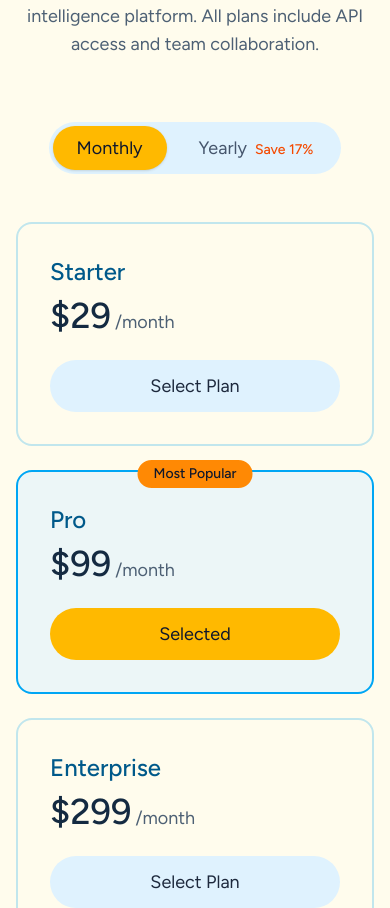
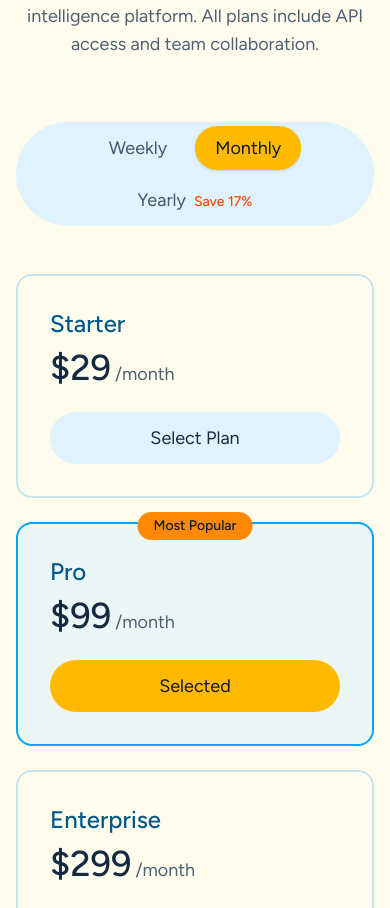
Before and after one commit to From-Vibes-to-Pull-Requests/auralink-landing-page, a Next.js app: page / in a window 390 px wide. Shown: the part 5000-5908 px from the top of the page. Built offline with nearby package versions, Linux system fonts and the light colour scheme.

Commit message:
Add Weekly billing option to Choose Your Plan (#15)
Introduce a third billing cycle alongside Monthly and Yearly, with weekly prices on plan cards and period labels.

Co-authored-by: T_Resmy <t_resmy@users.noreply.github.com>
Co-authored-by: John Ngo <jngo@users.noreply.github.com>

```diff
--- a/components/PricingSection.tsx
+++ b/components/PricingSection.tsx
@@ -14,10 +14,13 @@ interface PricingFeature {
   included: PlanLevel | "all"
 }
 
+type BillingCycle = "weekly" | "monthly" | "yearly"
+
 interface PricingPlan {
   name: string
   level: PlanLevel
   price: {
+    weekly: number
     monthly: number
     yearly: number
   }
@@ -44,18 +47,18 @@ const features: PricingFeature[] = [
 const plans: PricingPlan[] = [
   {
     name: "Starter",
-    price: { monthly: 29, yearly: 290 },
+    price: { weekly: 7, monthly: 29, yearly: 290 },
     level: "starter",
   },
   {
     name: "Pro",
-    price: { monthly: 99, yearly: 990 },
+    price: { weekly: 25, monthly: 99, yearly: 990 },
     level: "pro",
     popular: true,
   },
   {
     name: "Enterprise",
-    price: { monthly: 299, yearly: 2990 },
+    price: { weekly: 75, monthly: 299, yearly: 2990 },
     level: "enterprise",
   },
 ]
@@ -68,8 +71,30 @@ function shouldShowCheck(included: PricingFeature["included"], level: PlanLevel)
   return false
 }
 
+function priceForCycle(plan: PricingPlan, cycle: BillingCycle): number {
+  switch (cycle) {
+    case "weekly":
+      return plan.price.weekly
+    case "monthly":
+      return plan.price.monthly
+    case "yearly":
+      return plan.price.yearly
+  }
+}
+
+function periodLabel(cycle: BillingCycle): string {
+  switch (cycle) {
+    case "weekly":
+      return "week"
+    case "monthly":
+      return "month"
+    case "yearly":
+      return "year"
+  }
+}
+
 export function PricingSection() {
-  const [isYearly, setIsYearly] = React.useState(false)
+  const [billingCycle, setBillingCycle] = React.useState<BillingCycle>("monthly")
   const [selectedPlan, setSelectedPlan] = React.useState<PlanLevel>("pro")
 
   return (
@@ -86,23 +111,39 @@ export function PricingSection() {
 
         {/* Billing Toggle */}
         <div className="flex justify-center mb-12">
-          <div className="inline-flex items-center gap-2 bg-sky-100 rounded-full p-1">
+          <div className="inline-flex flex-wrap justify-center items-center gap-2 bg-sky-100 rounded-full p-1 max-w-full">
             <button
               type="button"
-              onClick={() => setIsYearly(false)}
+              onClick={() => setBillingCycle("weekly")}
               className={cn(
-                "px-6 py-2 rounded-full font-figtree text-lg transition-all",
-                !isYearly ? "bg-amber-400 text-slate-900 shadow-sm" : "text-slate-600 hover:text-slate-900 hover:bg-amber-100/80",
+                "px-5 sm:px-6 py-2 rounded-full font-figtree text-lg transition-all",
+                billingCycle === "weekly"
+                  ? "bg-amber-400 text-slate-900 shadow-sm"
+                  : "text-slate-600 hover:text-slate-900 hover:bg-amber-100/80",
+              )}
+            >
+              Weekly
+            </button>
+            <button
+              type="button"
+              onClick={() => setBillingCycle("monthly")}
+              className={cn(
+                "px-5 sm:px-6 py-2 rounded-full font-figtree text-lg transition-all",
+                billingCycle === "monthly"
+                  ? "bg-amber-400 text-slate-900 shadow-sm"
+                  : "text-slate-600 hover:text-slate-900 hover:bg-amber-100/80",
               )}
             >
               Monthly
             </button>
             <button
               type="button"
-              onClick={() => setIsYearly(true)}
+              onClick={() => setBillingCycle("yearly")}
               className={cn(
-                "px-6 py-2 rounded-full font-figtree text-lg transition-all",
-                isYearly ? "bg-amber-400 text-slate-900 shadow-sm" : "text-slate-600 hover:text-slate-900 hover:bg-amber-100/80",
+                "px-5 sm:px-6 py-2 rounded-full font-figtree text-lg transition-all",
+                billingCycle === "yearly"
+                  ? "bg-amber-400 text-slate-900 shadow-sm"
+                  : "text-slate-600 hover:text-slate-900 hover:bg-amber-100/80",
               )}
             >
               Yearly
@@ -133,10 +174,8 @@ export function PricingSection() {
               <div className="mb-6">
                 <h3 className="font-figtree text-2xl font-medium mb-2 text-sky-800">{plan.name}</h3>
                 <div className="flex items-baseline gap-1">
-                  <span className="font-figtree text-4xl font-medium">
-                    ${isYearly ? plan.price.yearly : plan.price.monthly}
-                  </span>
-                  <span className="font-figtree text-lg text-muted-foreground">/{isYearly ? "year" : "month"}</span>
+                  <span className="font-figtree text-4xl font-medium">${priceForCycle(plan, billingCycle)}</span>
+                  <span className="font-figtree text-lg text-muted-foreground">/{periodLabel(billingCycle)}</span>
                 </div>
               </div>
               <div
```
